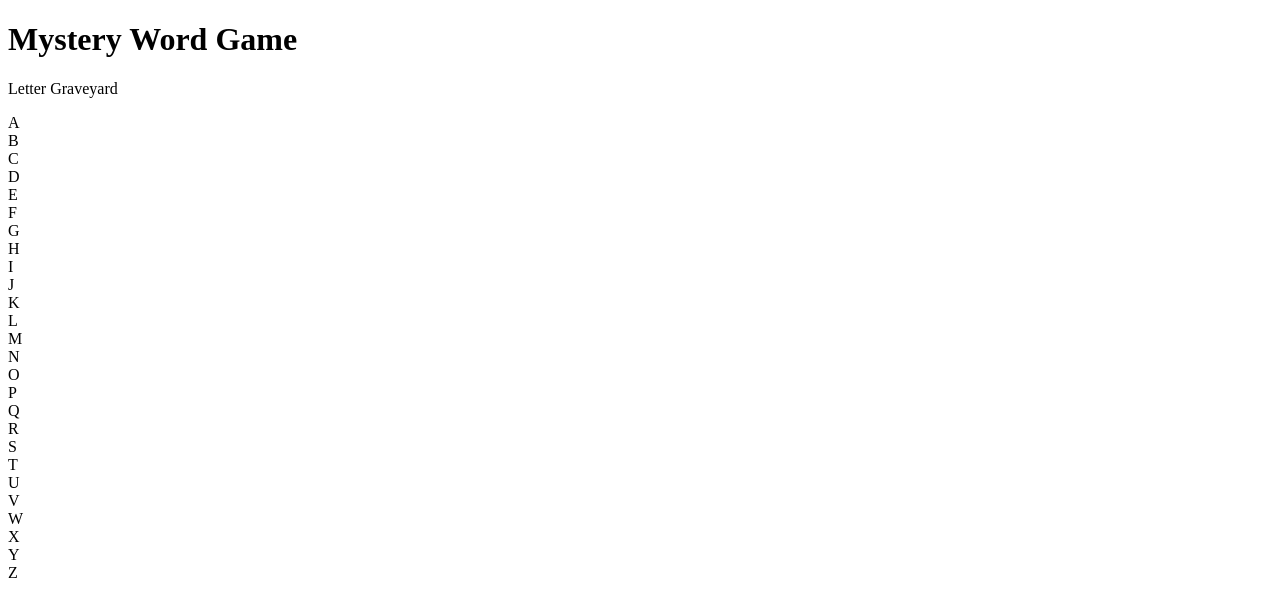
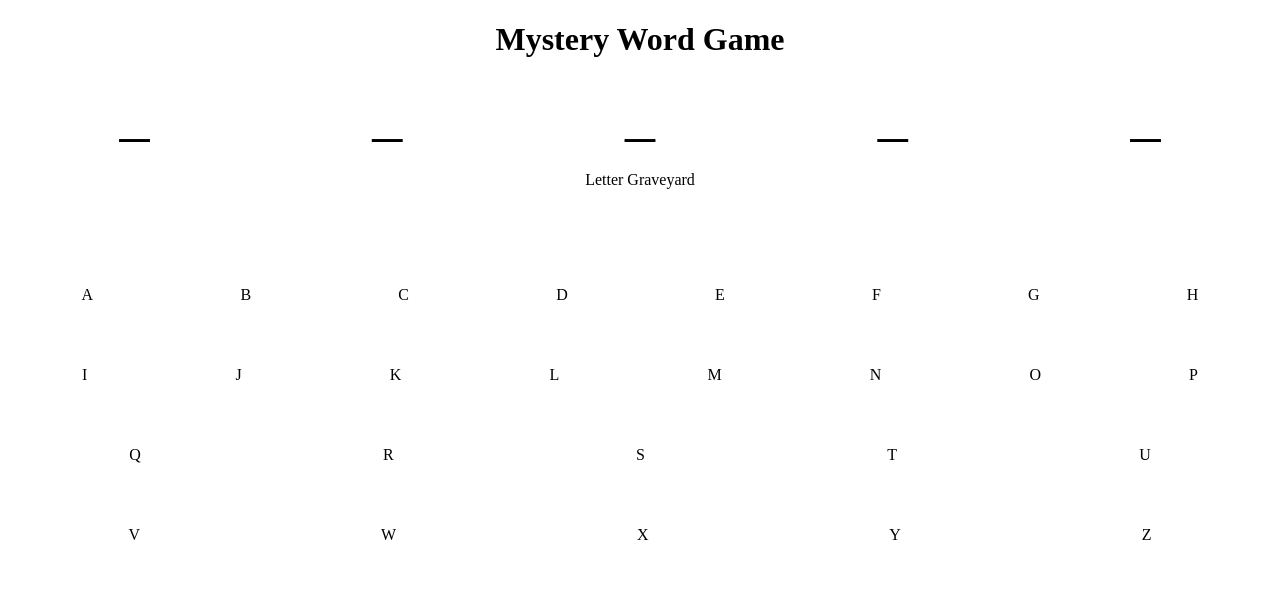
Before and after one commit to Momentum-Team-10/js-mystery-word-game-jimbandrews, a plain HTML site: page index.html in a window 1280 px wide. Drawn offline with Linux system fonts and the light colour scheme.

Commit message:
created letter row divs in html, set those to flex in css and set up divs within mystery-word; for loop to populate mystery-word with divs of class of the specific letter and innerText of _; if correct button is selected, correct letters replace _

```diff
--- a/index.html
+++ b/index.html
@@ -13,7 +13,7 @@
     <div id="mystery-word"></div>
     <p>Letter Graveyard</p>
     <div id="graveyard"></div>
-    <div id="letters">
+    <div class="letter">
         <div class="button">A</div>
         <div class="button">B</div>
         <div class="button">C</div>
@@ -22,6 +22,8 @@
         <div class="button">F</div>
         <div class="button">G</div>
         <div class="button">H</div>
+    </div>
+    <div class="letter">
         <div class="button">I</div>
         <div class="button">J</div>
         <div class="button">K</div>
@@ -30,11 +32,15 @@
         <div class="button">N</div>
         <div class="button">O</div>
         <div class="button">P</div>
+    </div>
+    <div class="letter row">
         <div class="button">Q</div>
         <div class="button">R</div>
         <div class="button">S</div>
         <div class="button">T</div>
         <div class="button">U</div>
+    </div>
+    <div class="letter row">
         <div class="button">V</div>
         <div class="button">W</div>
         <div class="button">X</div>
--- a/main.css
+++ b/main.css
@@ -0,0 +1,32 @@
+* {
+    box-sizing: border-box;
+}
+
+h1, #mystery-word, p, .button {
+    text-align: center;
+}
+
+#mystery-word {
+    height: 75px;
+    display: flex;
+    justify-content: space-around;
+}
+
+#mystery-word > div {
+    font-size:60px;
+}
+
+#graveyard {
+    height: 50px;
+}
+
+.letter {
+    display: flex;
+}
+
+.button {
+    flex: 1 1 auto;
+    line-height: 80px;
+    height: 80px;
+
+}
--- a/main.js
+++ b/main.js
@@ -0,0 +1,47 @@
+// separating word list into difficulty arrays by word length
+let easy = [];
+let medium = [];
+let hard = [];
+
+for (let word of words) {
+    if (word.length < 6) {
+        easy.push(word);
+    } else if (word.length > 9) {
+        hard.push(word);
+    } else {
+        medium.push(word);
+    }
+}
+
+// choosing sample word to build website around. after it is functioning properly, need to figure out how to select random word based on user input of easy, medium, or hard.
+let sampleWord = 'alarm';
+let sampleWordCap = sampleWord.toUpperCase()
+
+let mysteryElement = document.getElementById('mystery-word');
+// for (let i=0; i<sampleWord.length; i++) {
+//     let newElement = document.createElement("div");
+//     let text = document.createTextNode('_');
+//     newElement.appendChild(text);
+//     newElement.classList.add(sampleWord[i]);
+//     mysteryElement.appendChild(newElement);
+// }
+
+for (let letter of sampleWordCap) {
+    let blankDiv = document.createElement('div');
+    let blank = document.createTextNode('_');
+    blankDiv.appendChild(blank);
+    blankDiv.classList.add(`${letter}`);
+    mysteryElement.appendChild(blankDiv);
+}
+
+let buttons = document.querySelectorAll('.button')
+
+for (let button of buttons) {
+    button.addEventListener('click', () => {
+        if (sampleWord.includes(button.innerText) === true);
+            let matchDivs = document.querySelectorAll('.'+button.innerText);
+            for (let div of matchDivs) {
+                div.innerText = button.innerText
+            }
+    })
+}
```
